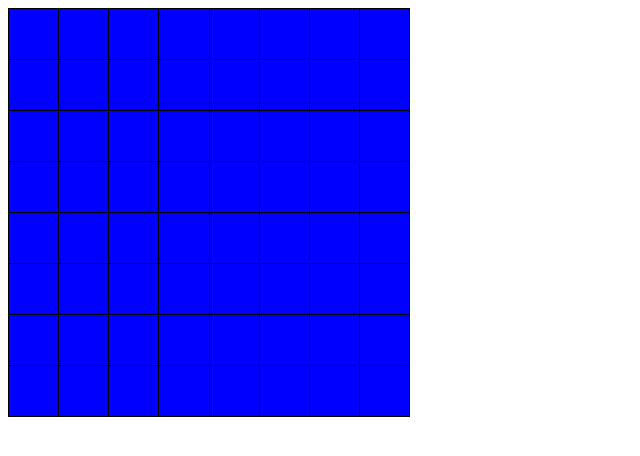
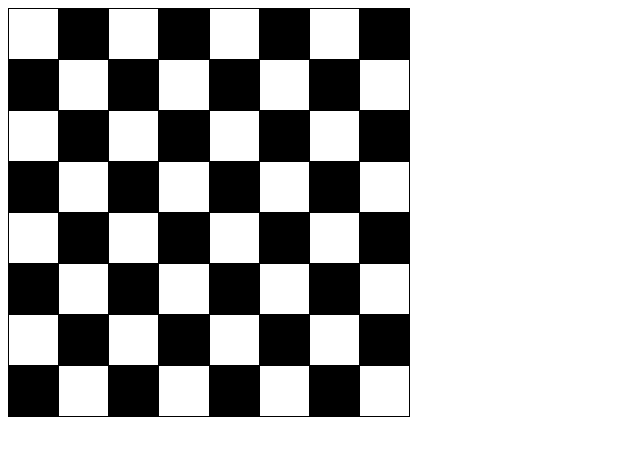
Before and after one commit to jav0314/chess-js, a website built with Vite: page index.html in a window 1280 px wide. Shown: the whole page, without its empty margins (0-640 px from the left). Built offline with nearby package versions, Linux system fonts and the light colour scheme.

Commit message:
black and white squares

```diff
--- a/src/js/board.js
+++ b/src/js/board.js
@@ -3,15 +3,26 @@ const lettersId = "ABCDEJGH";
 export default class Board {
   init() {
     const app = document.getElementById("app");
-    const frangment = document.createDocumentFragment();
+    const fragment = document.createDocumentFragment();
+    let isWhite = true;
+
     for (let row = 8; row >= 1; row--) {
       for (let column = 0; column < 8; column++) {
         const square = document.createElement("div");
         square.setAttribute("id", lettersId[column] + row);
         square.setAttribute("class", "square");
-        frangment.append(square);
+
+        if (isWhite){
+          square.classList.add("white-Square");
+        } else{
+          square.classList.add("black-Square");
+        }
+        fragment.append(square);
+        isWhite = !isWhite;
       }
+      isWhite = !isWhite;
     }
-    app.append(frangment);
+
+    app.append(fragment);
   }
 }
--- a/src/styles/main.css
+++ b/src/styles/main.css
@@ -10,3 +10,10 @@
     background: blue;
     height: 50px;
 }
+.white-Square {
+    background: white;
+  }
+
+.black-Square {
+    background: black;
+  }
```
